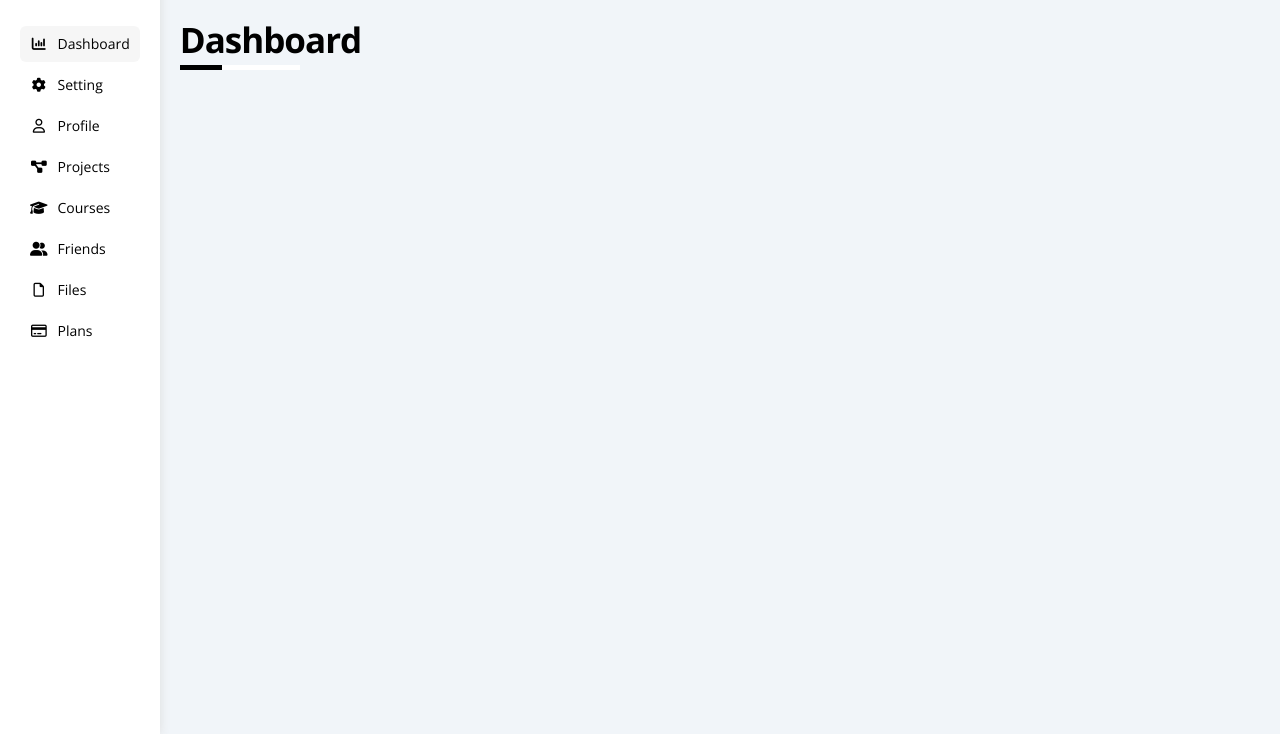
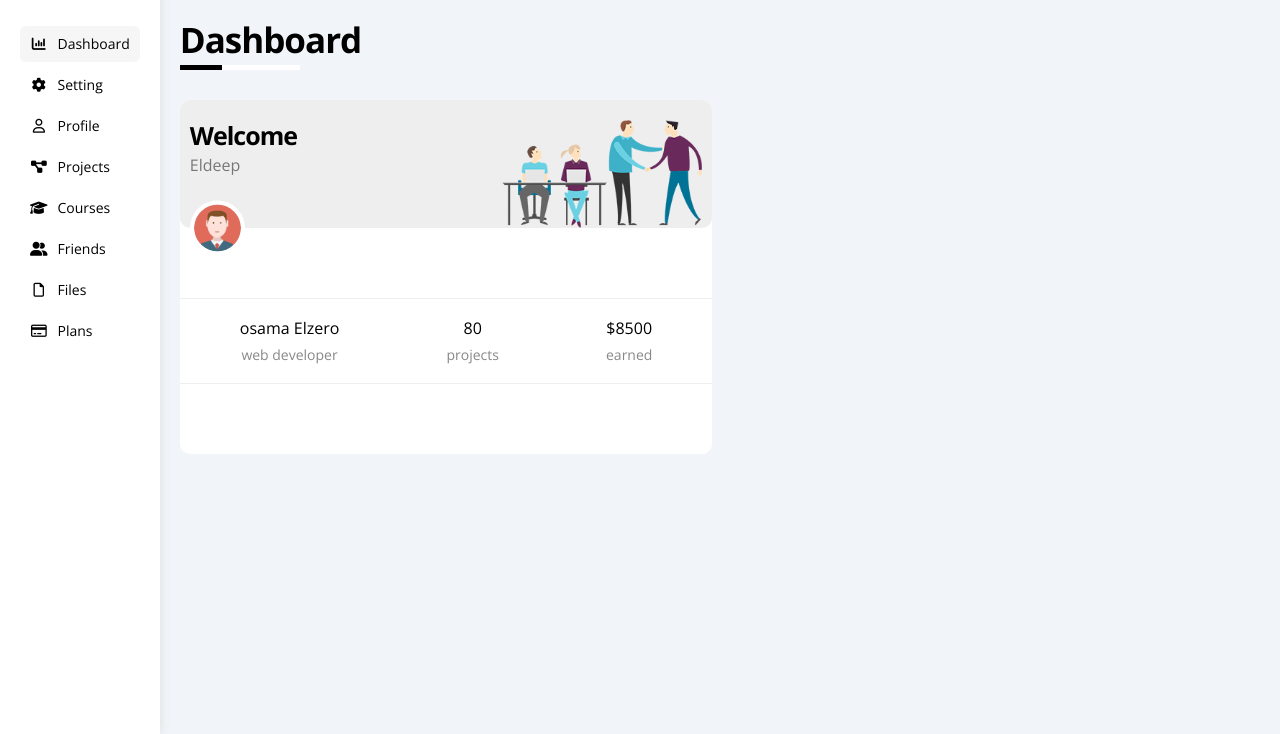
Before and after one commit to diab-tech/Template_4, a plain HTML site: page index.html in a window 1280 px wide. Shown: the part 66-800 px from the top of the page. Drawn offline with nearby package versions, Linux system fonts and the light colour scheme.

Commit message:
welcome box

```diff
--- a/css/framework.css
+++ b/css/framework.css
@@ -2,8 +2,14 @@
 .d-flex {
     display: flex;
 }
+.f-column{
+    flex-direction: column;
+}
 .align-center {
     align-items: center;
+}
+.justify-between {
+    justify-content: space-between;
 }
 /* flex-component */
 .flex-between {
--- a/css/style.css
+++ b/css/style.css
@@ -50,25 +50,25 @@ ul {
 }
 /* Start Component */
 /* main-title */
-.main-title {
-    position: relative;
+.page .content .boxes .welcome .title .main-title {
+    font-size: 25px;
+    position: absolute;
     text-transform: capitalize;
-    font-size: 35px;
+    top: -40px;
+    padding: 20px 10px;
+    /* margin-top: 10px; */
+    display: inline;
     letter-spacing: -1px;
-    margin: 20px 20px 40px;
 }
-.main-title::after {
+.page .content .boxes .welcome .title p {
+    color: #777;
     position: absolute;
-    content: "";
-    width: 120px;
-    height: 5px;
-    background: linear-gradient(90deg, black 35%, white 25%);
-    top: 45px;
-    left: 0px;
+    top: 20px;
+    padding-left: 10px;
 }
 /* main-title */
 
-/* Start Component */
+/* End Component */
 /* Start Sidebar */
 .sidebar {
     /* : horizontal vertical spread color */
@@ -170,3 +170,72 @@ ul {
     width: 35px;
 }
 /* End Header */
+/* Start Boxes */
+.main-page-title {
+    position: relative;
+    text-transform: capitalize;
+    font-size: 35px;
+    letter-spacing: -1px;
+    margin: 20px 20px 40px;
+}
+.main-page-title::after {
+    position: absolute;
+    content: "";
+    width: 120px;
+    height: 5px;
+    background: linear-gradient(90deg, black 35%, white 25%);
+    top: 45px;
+    left: 0px;
+}
+.page .content .wrapper{
+    margin-left: 20px;
+    margin-right: 20px;
+    margin-bottom: 20px;
+}
+.page .content .boxes {
+    display: grid;
+    grid-template-columns: repeat(auto-fill, minmax(500px, 1fr));
+    gap: 15px;
+}
+.page .content .boxes .box {
+    background-color: white;
+    border-radius: 10px;
+    /* margin: 20px; */
+}
+.page .content .boxes .welcome-header {
+background-color: #eee;
+    padding: 20px 10px 0 0;
+    border-radius: 10px;
+
+}
+.page .content .boxes .welcome img {
+    width: 200px;
+}
+.page .boxes .welcome .content {
+    padding: 20px 60px;
+    margin: 70px 0;
+    border-top: 1px solid #eee;
+    border-bottom: 1px solid #eee;
+
+}
+.page .boxes .welcome .image {
+    position: relative;
+}
+.page .boxes .welcome .image img{
+    width: 55px;
+    position: absolute;
+    top: 50%;
+    left: 10px;
+    border: 4px solid white;
+    border-radius: 50%;
+    transform: translateY(-50%);
+}
+.page .boxes .welcome .content span:not(:last-of-type) {
+    margin-bottom: 10px;
+}
+.page .boxes .welcome .content span:nth-child(2) {
+    color: var(--grey-color);
+    font-size: 14px;
+}
+
+/* End Boxes */
--- a/index.html
+++ b/index.html
@@ -83,7 +83,41 @@
                 </div>
             </div>
             <!-- End Header -->
-            <h2 class="main-title">dashboard</h2>
+            <h1 class="main-page-title">dashboard</h1>
+            <div class="wrapper">
+                <div class="boxes">
+                    <div class="welcome box">
+                        <div class="welcome-header d-flex justify-between">
+                            <div class="title p-relative">
+                                <h2 class="main-title">welcome</h2>
+                                <p>Eldeep</p>
+                            </div>
+                            <img decoding="async" src="images/welcome.png" alt="">
+                        </div>
+                        <div class="image">
+                            <img decoding="async" src="images/avatar.png-header.png" alt="">
+                        </div>
+                        <div class="content flex-between p-relative">
+                            <div class="name d-flex f-column align-center">
+                                <span>osama Elzero</span>
+                                <span>web developer</span>
+                            </div>
+                            <div class="projects d-flex f-column align-center">
+                                <span>80</span>
+                                <span>projects</span>
+                            </div>
+                            <div class="money d-flex f-column align-center">
+                                <span>$8500</span>
+                                <span>earned</span>
+                            </div>
+
+                        </div>
+
+
+
+                    </div>
+                </div>
+            </div>
         </div>
         </div>
 </body>
```
Also changed, not shown: images/welcome.png (added).
